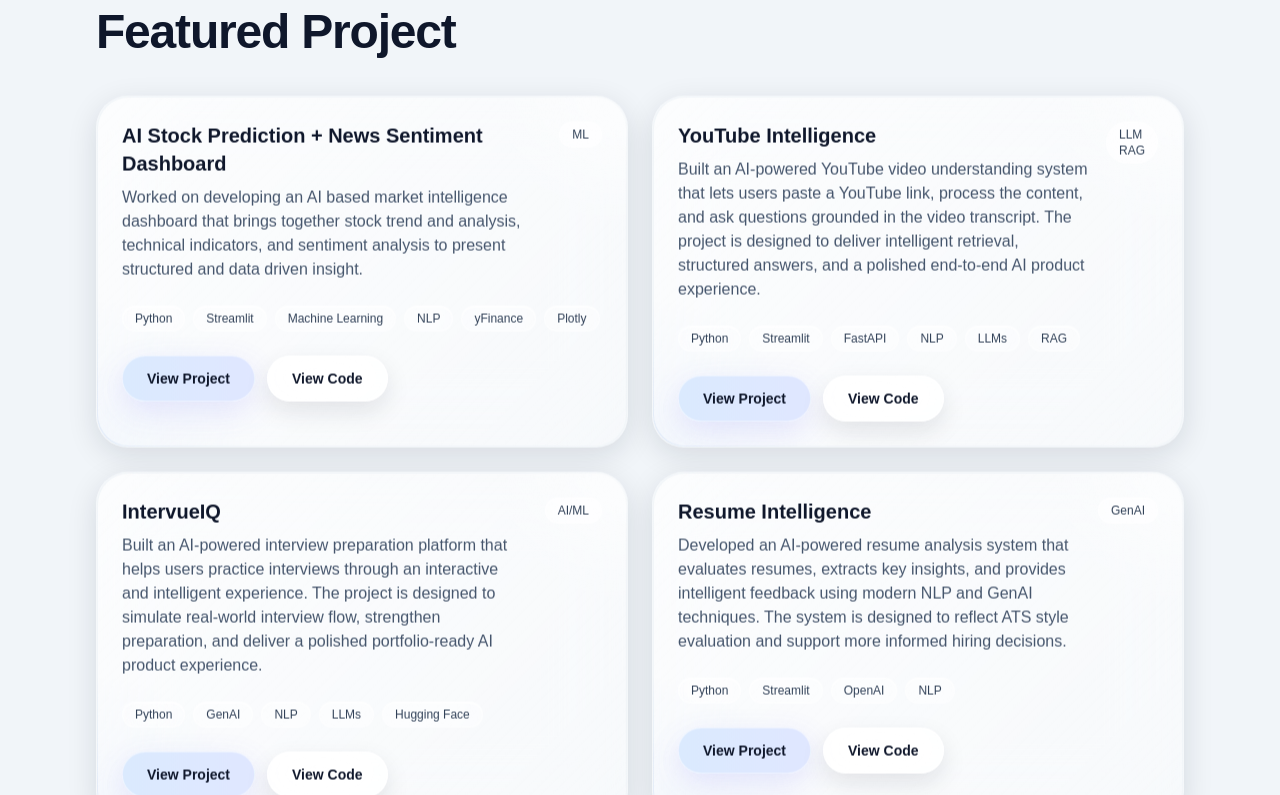
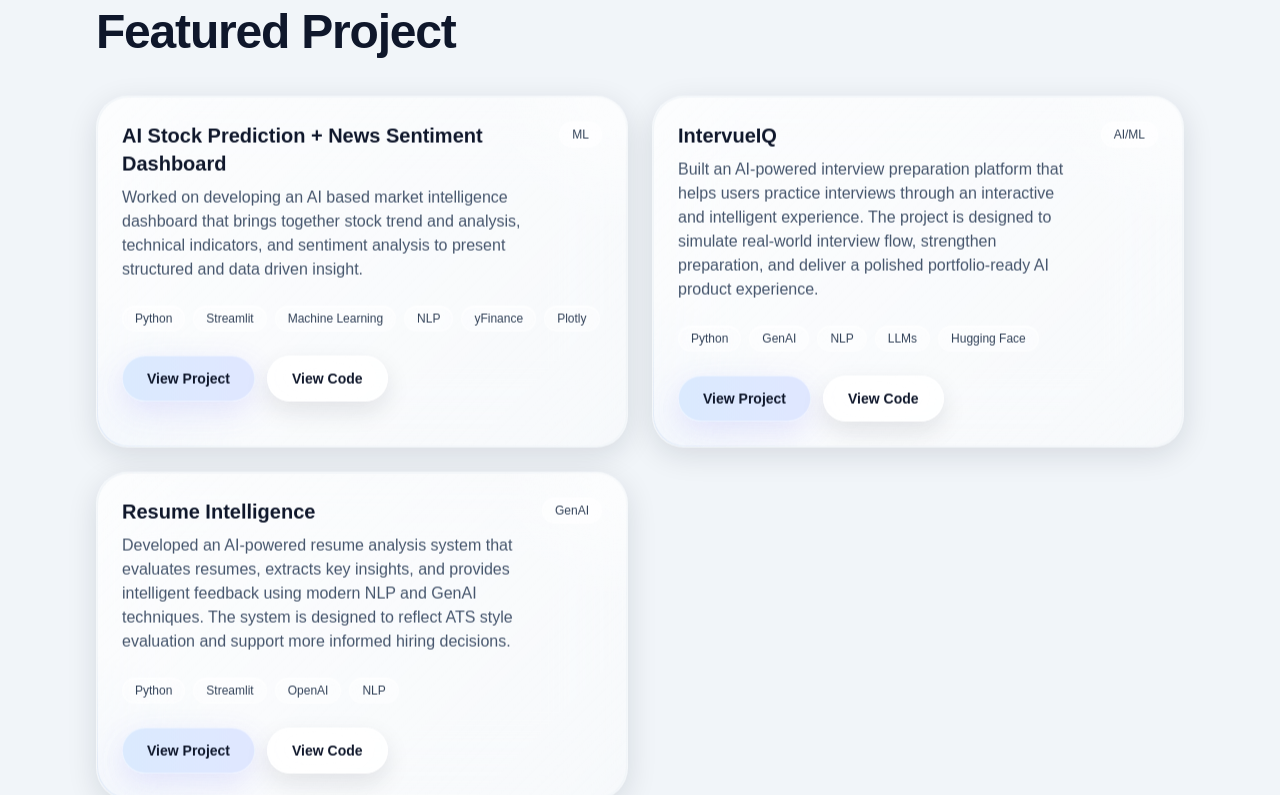
Before and after one commit to abdulxrahman-ai/abdulrahman, a Next.js app: page / in a window 1280 px wide. Shown: the part 1780-2575 px from the top of the page. Built offline with nearby package versions, Linux system fonts and the light colour scheme.

Commit message:
Update page.tsx

```diff
--- a/app/page.tsx
+++ b/app/page.tsx
@@ -811,16 +811,6 @@ className="bg-gradient-to-r from-sky-100 to-indigo-100 text-blue-800 border-blue
               delay={0.05}
              />
 
-           <ProjectCard
-              title="YouTube Intelligence"
-              description="Built an AI-powered YouTube video understanding system that lets users paste a YouTube link, process the content, and ask questions grounded in the video transcript. The project is designed to deliver intelligent retrieval, structured answers, and a polished end-to-end AI product experience."
-              badge="LLM RAG"
-              skills={["Python", "Streamlit", "FastAPI", "NLP", "LLMs", "RAG"]}
-              projectUrl="https://youtube-intelligence.streamlit.app/"
-              codeUrl="https://github.com/abdulxrahman-ai/youtube-intelligence"
-              delay={0.15}
-            />
-
             <ProjectCard
               title="IntervueIQ"
               description="Built an AI-powered interview preparation platform that helps users practice interviews through an interactive and intelligent experience. The project is designed to simulate real-world interview flow, strengthen preparation, and deliver a polished portfolio-ready AI product experience."
```
